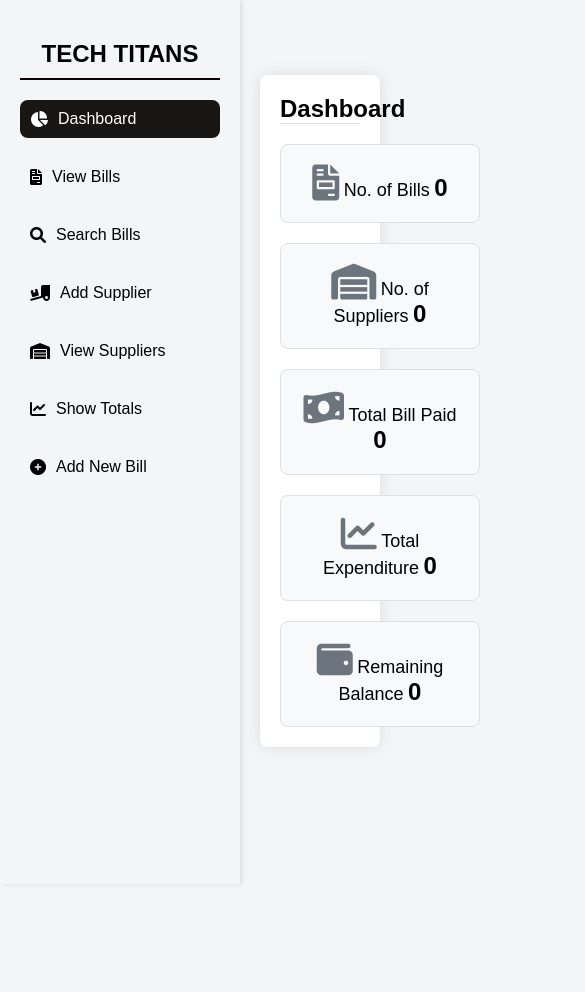
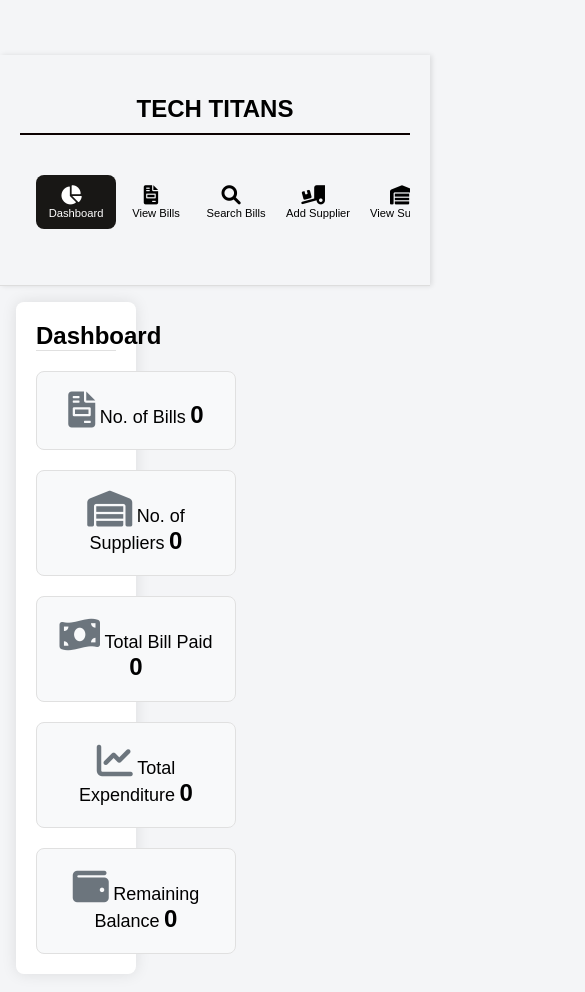
Before and after one commit to Balaji0203-001/TechTitans, a plain HTML site: page dashboard.html in a window 390 px wide. Shown: the top 992 px of the page, 585 px wide, since content can reach past the window. Before the commit the page ends 844 px from the top, so only its background shows below. Drawn offline with nearby package versions, Linux system fonts and the light colour scheme.

Commit message:
layout change

```diff
--- a/dashboard.css
+++ b/dashboard.css
@@ -55,7 +55,7 @@ body {
 
 .sidebar ul li a:hover,
 .sidebar ul li a.active {
-  background-color: rgb(24, 21, 21);
+  background-color: rgb(24, 23, 21);
   color: white;
 }
 
@@ -167,14 +167,14 @@ table tbody tr:hover {
 }
 
 .form-group input, .form-group select, .form-group textarea {
-  width: 100%;
+  width: 98%;
   padding: 10px;
   border: 1px solid #e0e0e0;
   border-radius: 8px;
 }
 
 .action-button {
-  background-color: #007bff;
+  background-color: #141415;
   color: #fff;
   padding: 10px 20px;
   border: none;
@@ -184,7 +184,7 @@ table tbody tr:hover {
 }
 
 .action-button:hover {
-  background-color: #0056b3;
+  background-color: #f4830b;
 }
 
 .spinner {
@@ -238,14 +238,15 @@ table tbody tr:hover {
 }
 
 .search-bar {
-  position: relative;
+  position: static;
   display: flex;
   align-items: end;
   padding: 15px;
-  margin-left: 960px;
+  margin-left: 1100px;
   width: 100px;
   justify-content: space-between;
   box-sizing: border-box;
+  /* border: 1px solid #532020; */
 }
 
 .search-bar input {
@@ -260,3 +261,68 @@ table tbody tr:hover {
   cursor: pointer;
   margin-left: 10px;
 }
+
+/* Responsive adjustments */
+@media (max-width: 768px) {
+  .dashboard-container {
+    flex-direction: column;
+  }
+
+  .sidebar {
+    width: 100%;
+    position: relative;
+    height: auto;
+    border-right: none;
+    border-bottom: 1px solid #ddd;
+    overflow-x: auto;
+    white-space: nowrap;
+  }
+
+  .sidebar ul {
+    display: flex;
+    overflow-x: auto;
+    padding: 0 1rem;
+  }
+
+  .sidebar li {
+    margin: 0;
+  }
+
+  .sidebar a {
+    padding: 0.75rem 0.5rem;
+    flex-direction: column;
+    text-align: center;
+    min-width: 80px;
+  }
+
+  .sidebar i {
+    font-size: 1.2rem;
+    margin-bottom: 0.2rem;
+  }
+
+  .sidebar span {
+    display: block;
+    font-size: 0.7rem;
+  }
+
+  .main-content {
+    margin-left: 0;
+    padding: 1rem;
+  }
+
+  .item-row {
+    flex-direction: column;
+    align-items: stretch;
+  }
+
+  .search-controls {
+    flex-direction: column;
+    align-items: stretch;
+  }
+}
+
+@media (max-width: 400px) {
+  .sidebar a {
+    min-width: 60px;
+  }
+}
```
